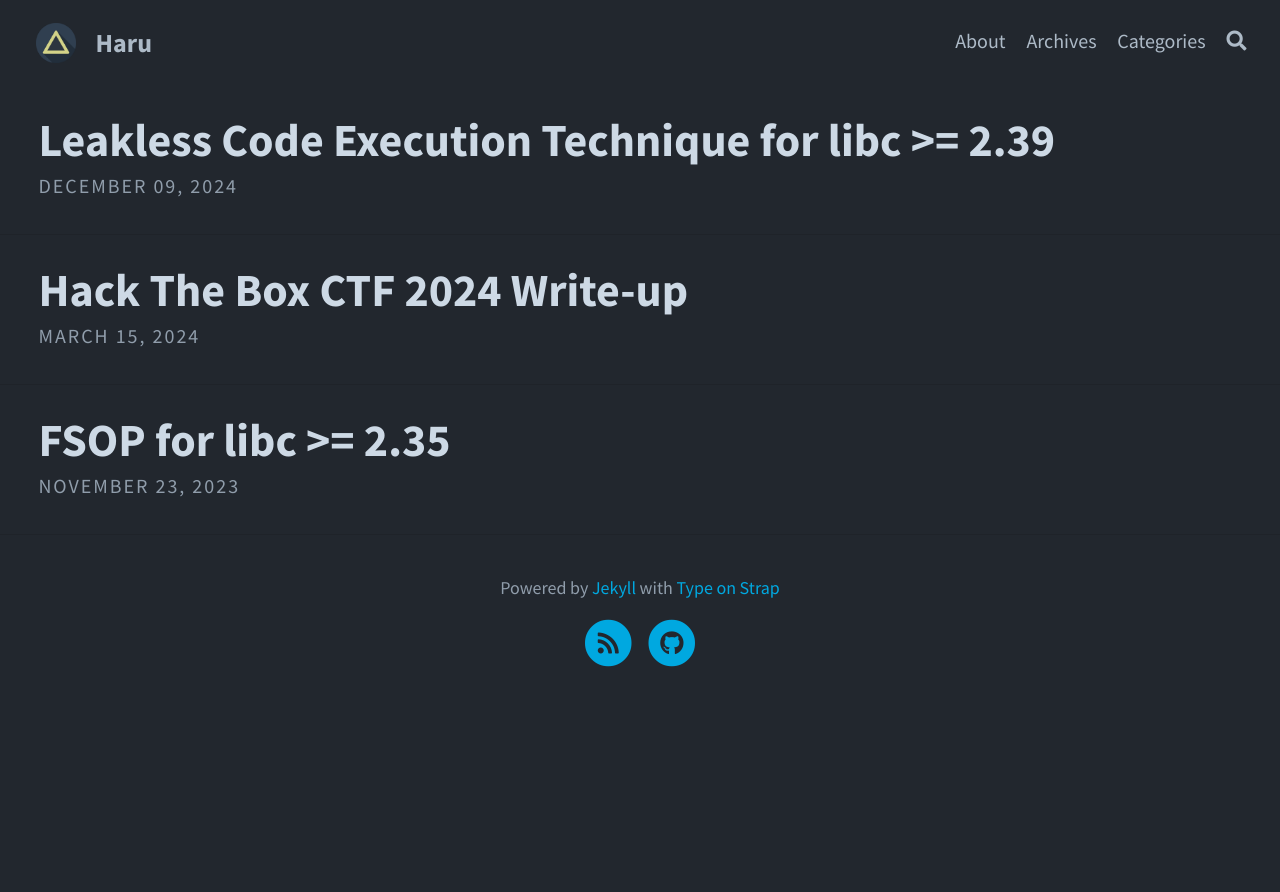
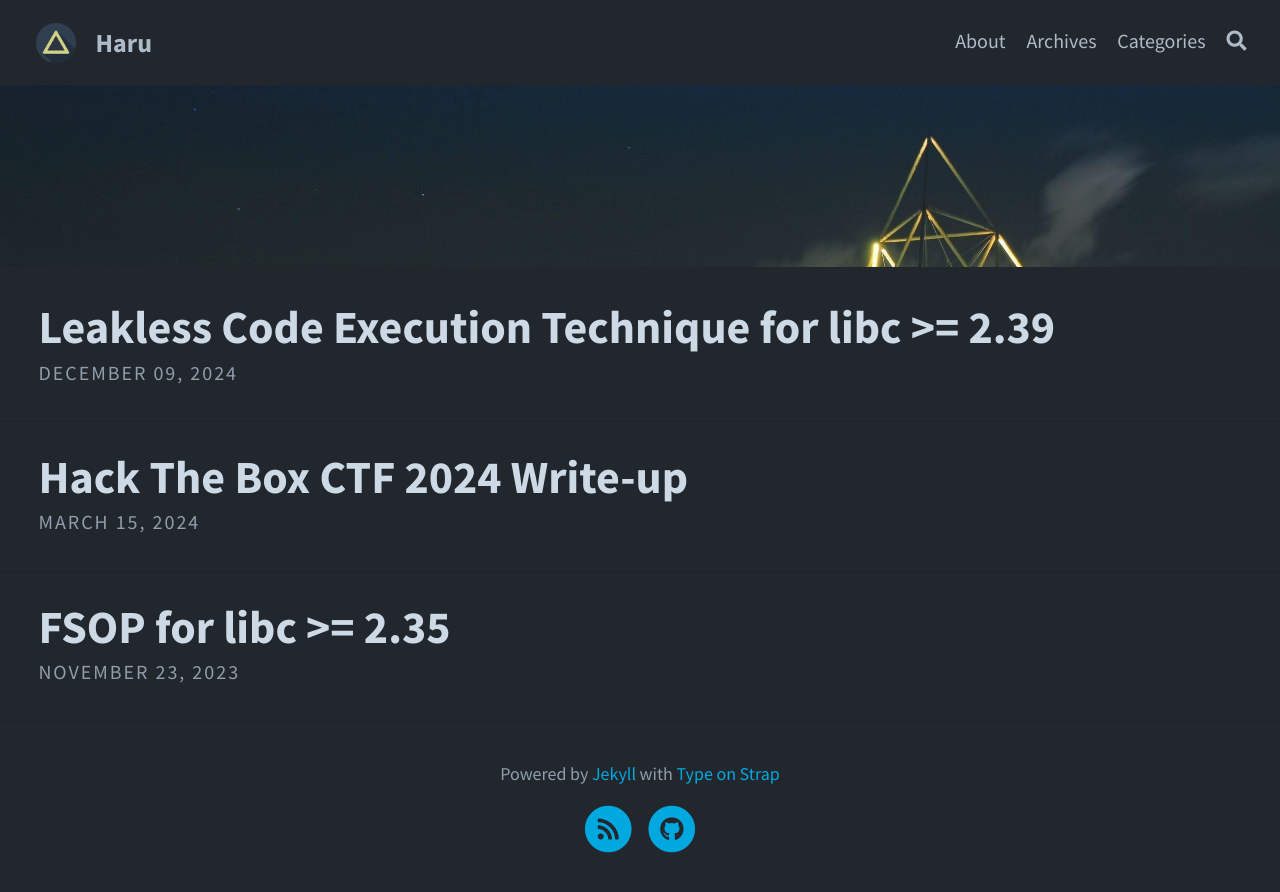
Before and after one commit to hareh4ru/hareh4ru.github.io, a Jekyll site: the page built from index.html, in a window 1280 px wide. Shown: the top 892 px of the page. Built offline with Jekyll 4.4.1, drawn with Linux system fonts in a browser that asks for light colours; a script that is not in the unit is left out; the list of posts is cut into pages by our own code.

Commit message:
Bring back the image

```diff
--- a/_layouts/home.liquid
+++ b/_layouts/home.liquid
@@ -3,5 +3,27 @@ layout: default
 ---
 
 <div class="home">
+    <style scoped>
+        {% assign image = site.header_feature_image | relative_url | split: '.' %}
+        .call-out_img {
+            background-image: url('{{ image | join: '.' }}');
+        }
+        {% if site.header_feature_image_responsive %}
+        @media screen and (max-width: 768px) {
+            .call-out_img {
+                background-image: url('{{ image[0] | append: '-medium.' | append: image[1] | default: image}}');
+            }
+        }
+        @media screen and (max-width: 576px) {
+            .call-out_img {
+                background-image: url('{{ image[0] | append: '-small.' | append: image[1] }}');
+            }
+        }
+        {% endif %}
+    </style>
+    <div id="main" class="call-out call-out_img">
+        <h2> {{ site.header_text | default: "Change <code>header_text</code> in <code>_config.yml</code>"}} </h2>
+    </div>
+
     {% include blog/blog.liquid %}
 </div>
```
